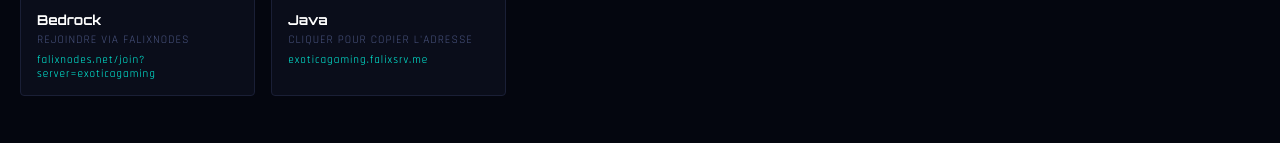
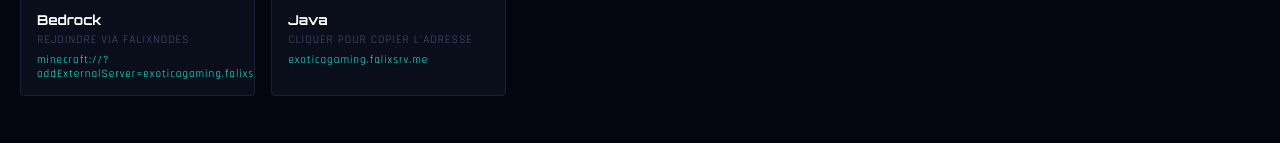
Before and after one commit to ExoticSecurityWeb/ExoticaGaming, a plain HTML site: page index.html in a window 1280 px wide. Shown: the part 926-1069 px from the top of the page. Drawn offline with Linux system fonts and the light colour scheme.

Commit message:
Update game link to use Minecraft URI format

```diff
--- a/index.html
+++ b/index.html
@@ -382,7 +382,7 @@
       <div class="game-info">
         <div class="game-name">Bedrock</div>
         <div class="game-meta">Rejoindre via FalixNodes</div>
-        <div class="game-dev">falixnodes.net/join?server=exoticagaming</div>
+        <div class="game-dev">minecraft://?addExternalServer=exoticagaming.falixsrv.me|exoticagaming.falixsrv.me:20339</div>
       </div>
     </a>
     <div class="game-card" style="cursor:default;" onclick="navigator.clipboard.writeText('exoticagaming.falixsrv.me')">
```
